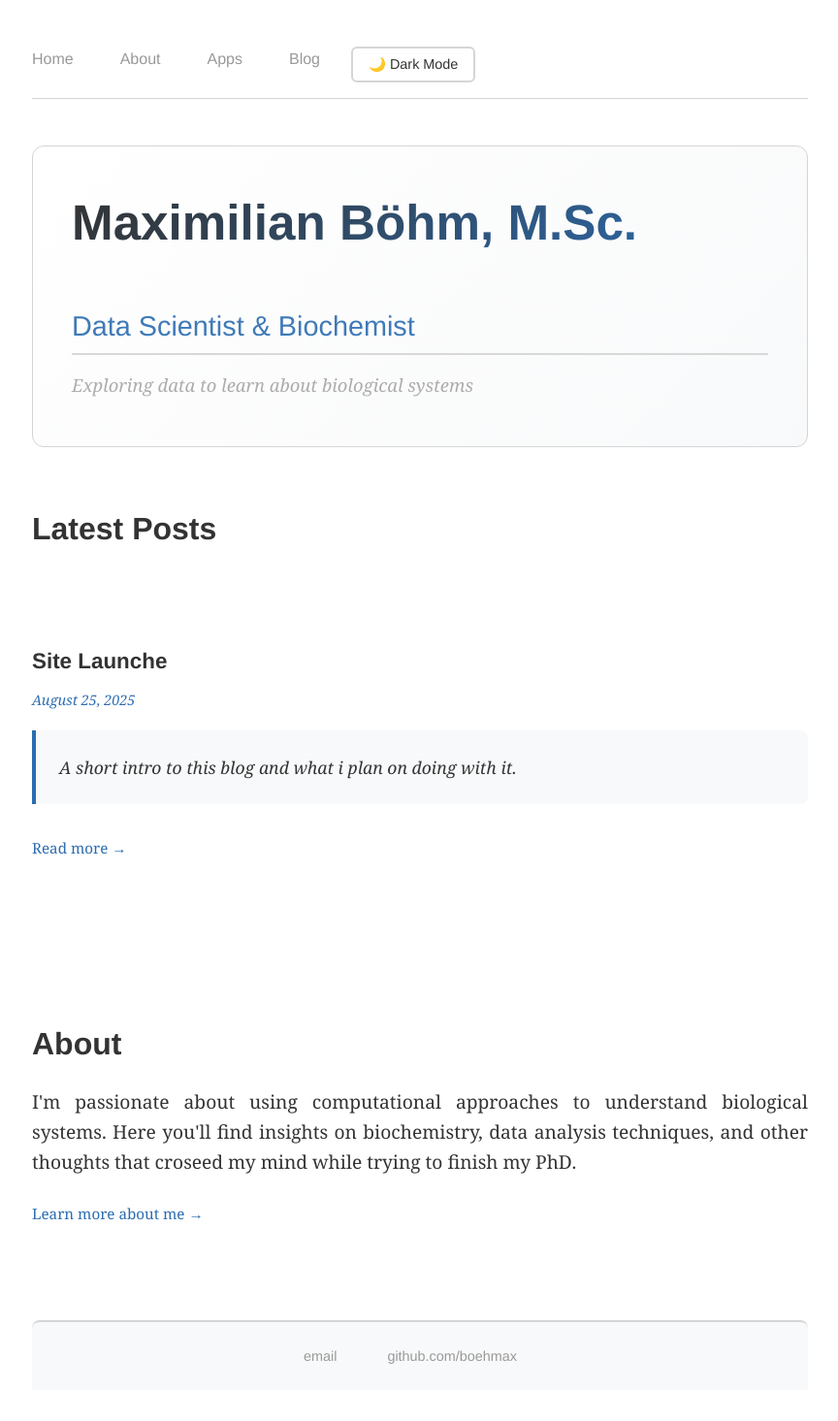
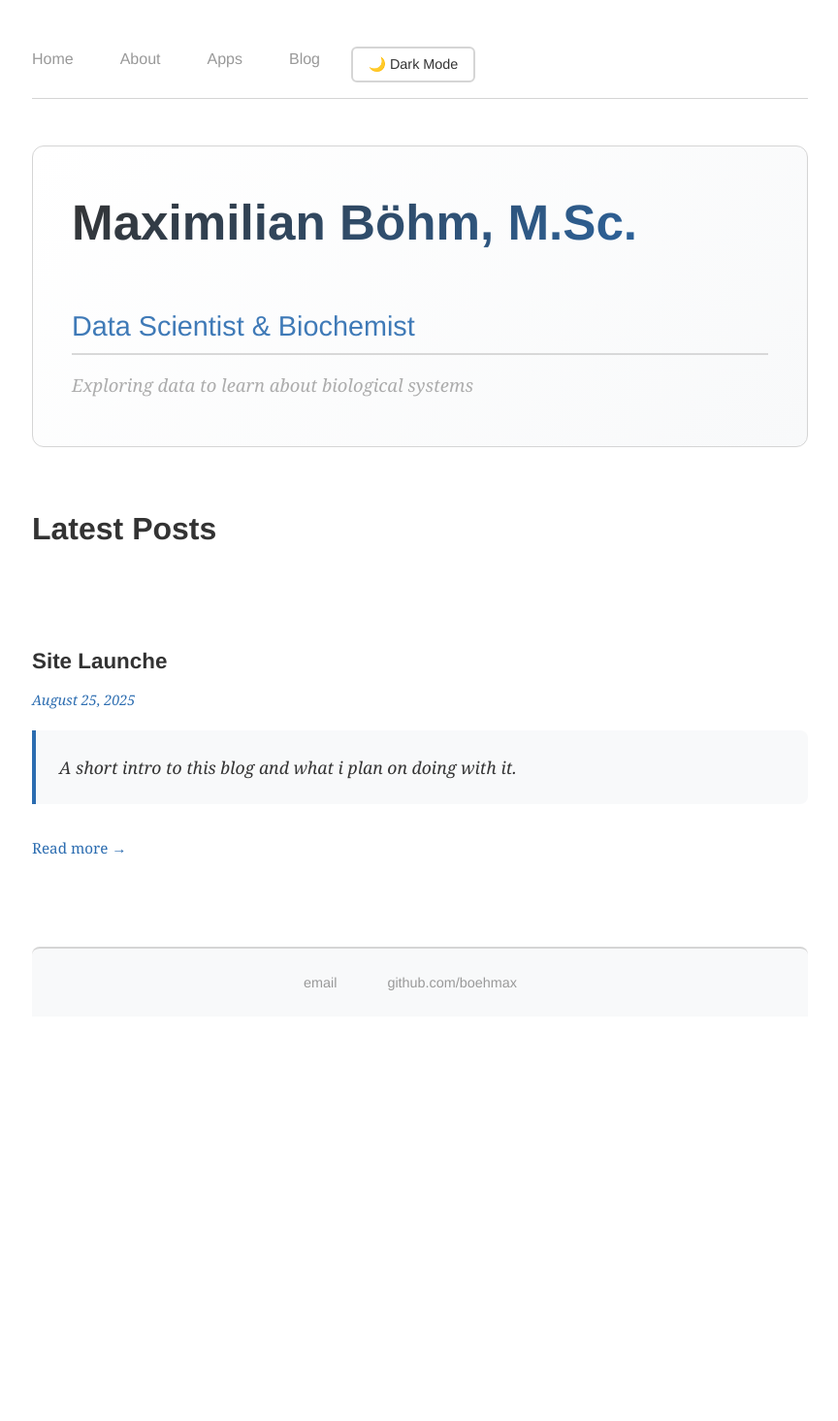
Before and after one commit to boehmax/boehmax.github.io, a Jekyll site: the page built from index.html, in a window 1280 px wide. Shown: the whole page at 97% size, without its empty margins (207-1071 px from the left). Built offline with Jekyll 4.4.1, drawn with Linux system fonts in a browser that asks for light colours; nearby versions of some CDN libraries; after the commit the page ends 1080 px from its top, so only the background shows below that.

Commit message:
Remove about snippet from index.html

```diff
--- a/index.html
+++ b/index.html
@@ -35,9 +35,3 @@ title: Maximilian Boehm
         <p class="view-all"><a href="/blog">View all posts →</a></p>
     {% endif %}
 </div>
-
-<div class="about-snippet">
-    <h3>About</h3>
-    <p>I'm passionate about using computational approaches to understand biological systems. Here you'll find insights on biochemistry, data analysis techniques, and other thoughts that croseed my mind while trying to finish my PhD.</p>
-    <a href="/about" class="read-more">Learn more about me →</a>
-</div>
```
